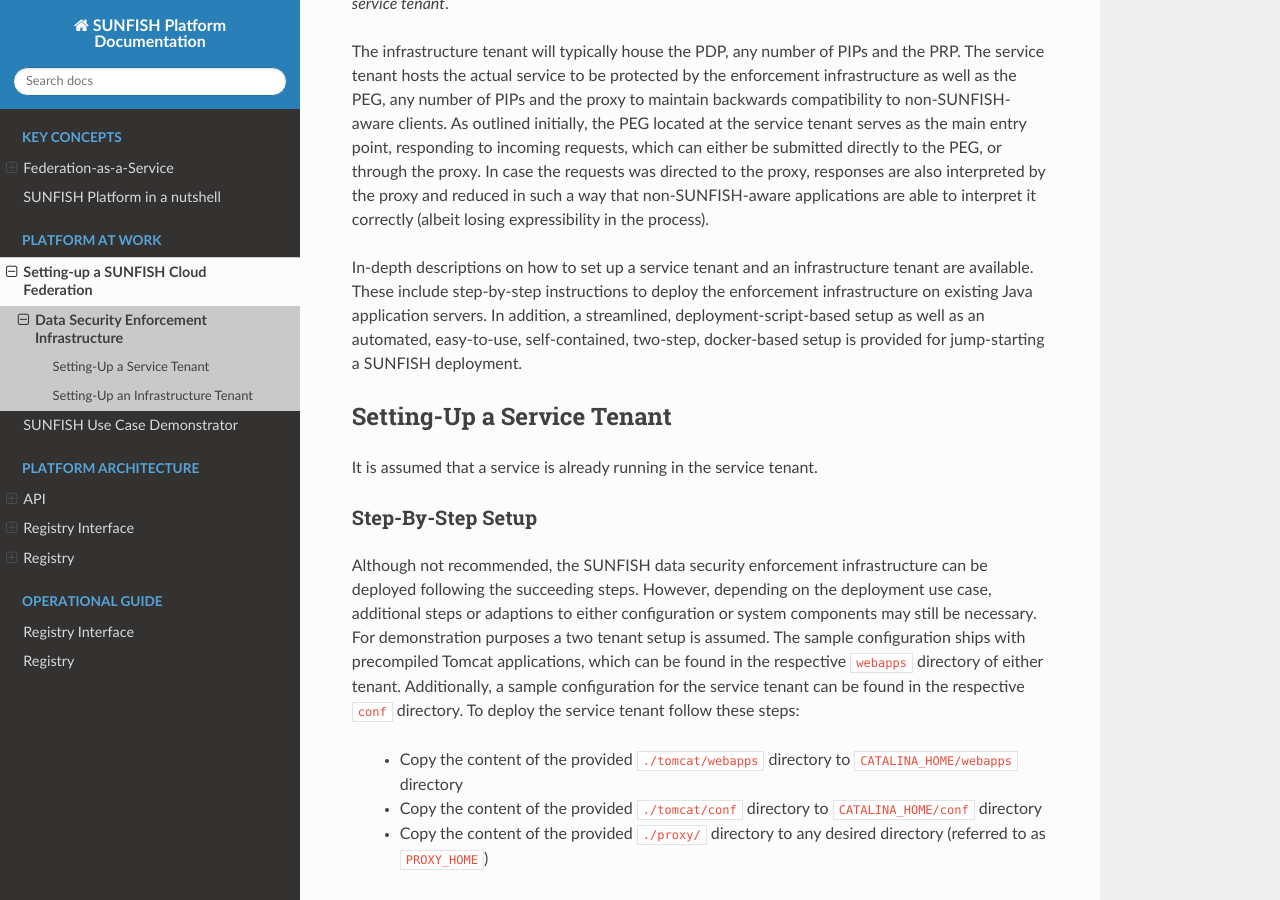
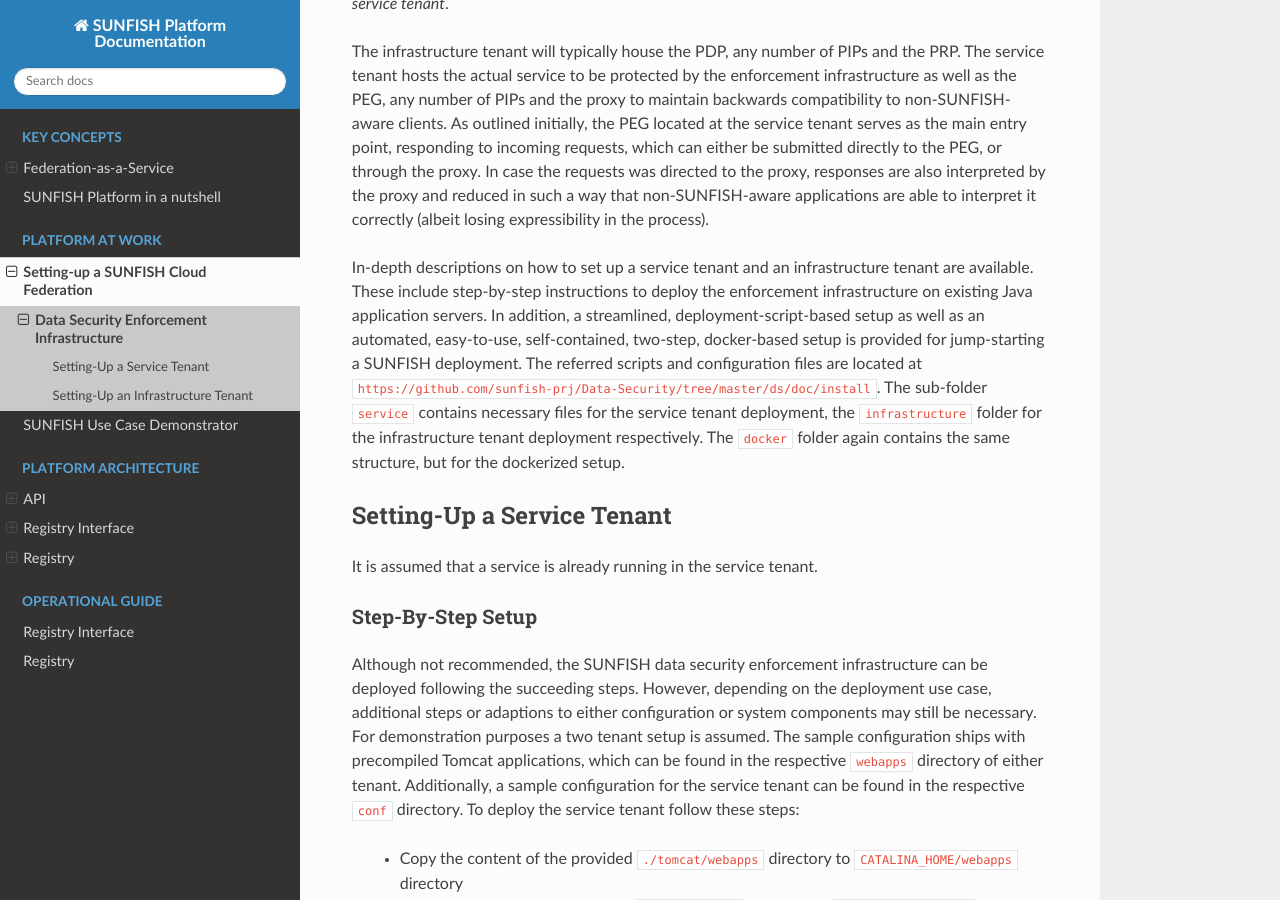
Before and after one commit to sunfish-prj/Platform-docs, a Sphinx documentation site: the page built from docs/ds/ds.rst, in a window 1280 px wide and 900 px high, scrolled down 823 px. Built offline with Sphinx 7.4.7 and the Read the Docs theme 2.0.0, drawn with Linux system fonts in a browser that asks for light colours.

Commit message:
Added reference to the Data Security Sunfish repository

```diff
--- a/docs/ds/ds.rst
+++ b/docs/ds/ds.rst
@@ -21,6 +21,8 @@
 In case the requests was directed to the proxy, responses are also interpreted by the proxy and reduced in such a way that non-SUNFISH-aware applications are able to interpret it correctly (albeit losing expressibility in the process).
 
 In-depth descriptions on how to set up a service tenant and an infrastructure tenant are available. These include step-by-step instructions to deploy the enforcement infrastructure on existing Java application servers. In addition, a streamlined, deployment-script-based setup as well as an automated, easy-to-use, self-contained, two-step, docker-based setup is provided for jump-starting a SUNFISH deployment.
+The referred scripts and configuration files are located at ``https://github.com/sunfish-prj/Data-Security/tree/master/ds/doc/install``. The sub-folder ``service`` contains necessary files for the service tenant deployment, the ``infrastructure`` folder for the infrastructure tenant deployment respectively.
+The ``docker`` folder again contains the same structure, but for the dockerized setup.
 
 Setting-Up a Service Tenant
 ===========================
```
